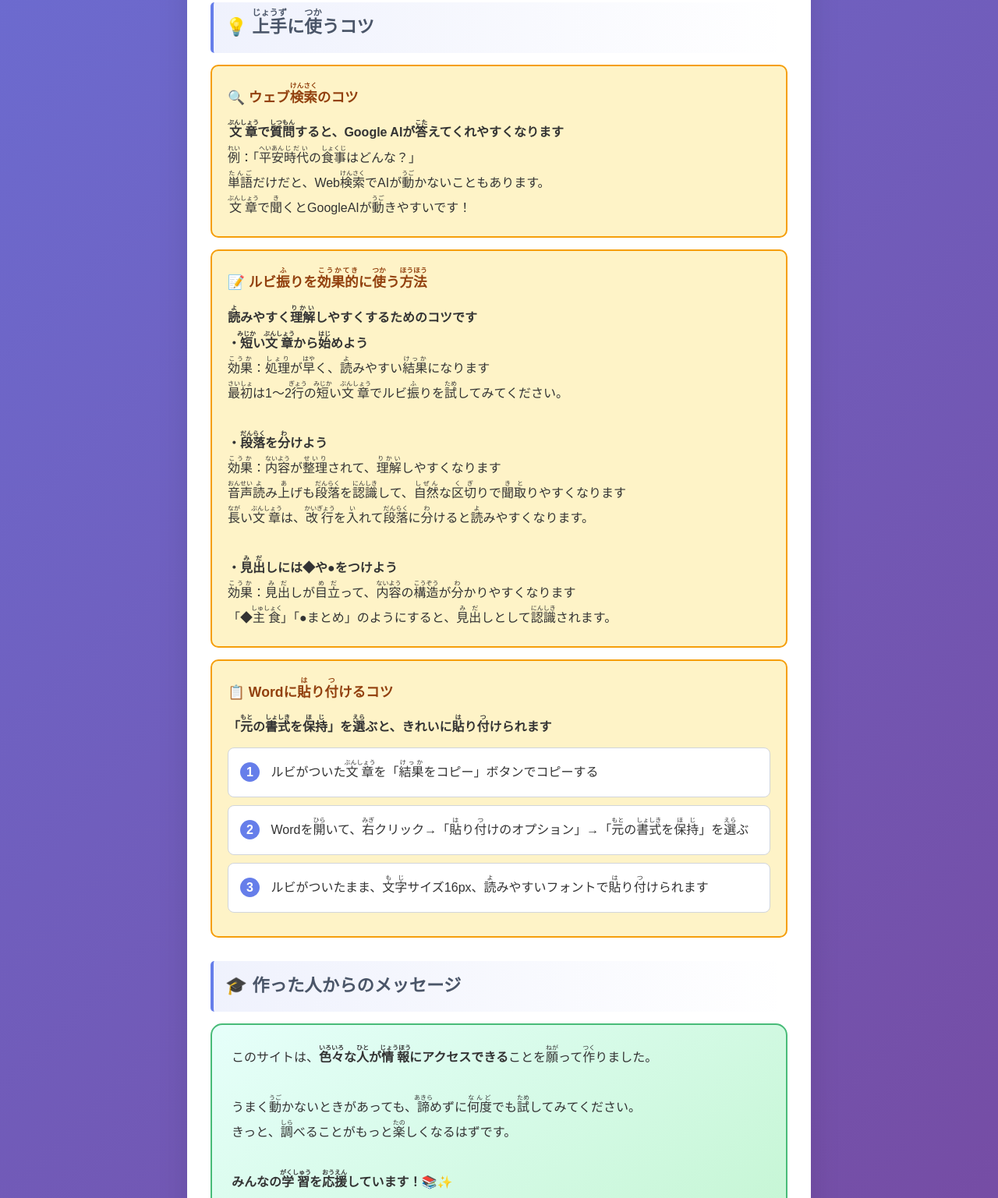
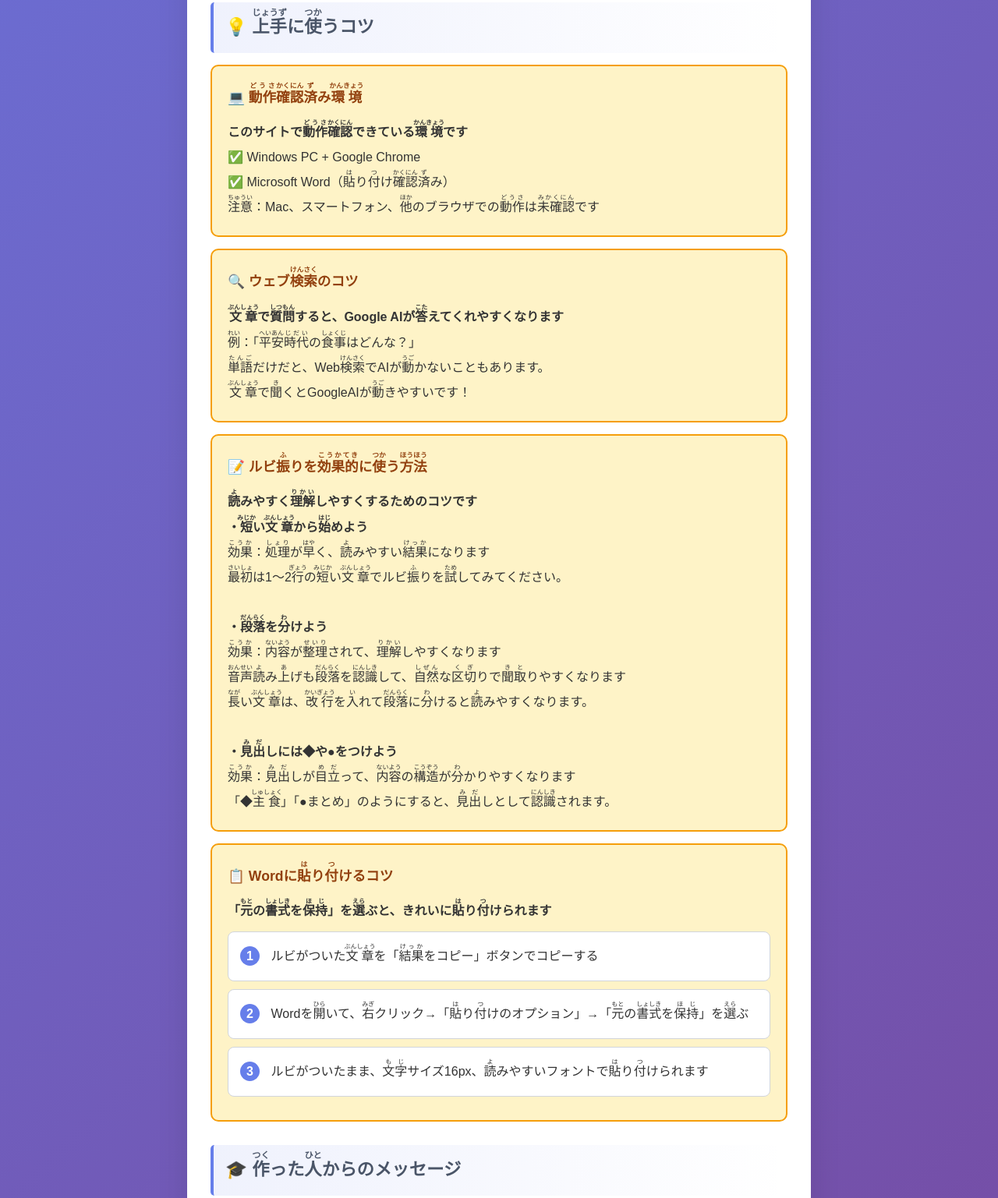
Before and after one commit to ajisaimomo/manabi-no-madoguchi, a website: page public/help.html in a window 1280 px wide. Shown: the part 1836-3373 px from the top of the page at 78% size. Drawn offline with Linux system fonts and the light colour scheme.

Commit message:
ヘルプページ最終調整: 過度な表現を削除してシンプルに

```diff
--- a/public/help.html
+++ b/public/help.html
@@ -251,6 +251,16 @@
         <h2 id="tips"><ruby>💡<rt></rt></ruby> <ruby>上手<rt>じょうず</rt></ruby>に<ruby>使<rt>つか</rt></ruby>うコツ</h2>
 
         <div class="tips-box">
+            <h4><ruby>💻<rt></rt></ruby> <ruby>動作<rt>どうさ</rt></ruby><ruby>確認<rt>かくにん</rt></ruby><ruby>済<rt>ず</rt></ruby>み<ruby>環境<rt>かんきょう</rt></ruby></h4>
+            <p><strong>このサイトで<ruby>動作<rt>どうさ</rt></ruby><ruby>確認<rt>かくにん</rt></ruby>できている<ruby>環境<rt>かんきょう</rt></ruby>です</strong></p>
+            <p>
+                ✅ Windows PC + Google Chrome<br>
+                ✅ Microsoft Word（<ruby>貼<rt>は</rt></ruby>り<ruby>付<rt>つ</ruby>け<ruby>確認<rt>かくにん</rt></ruby><ruby>済<rt>ず</rt></ruby>み）<br>
+                <ruby>注意<rt>ちゅうい</rt></ruby>：Mac、スマートフォン、<ruby>他<rt>ほか</rt></ruby>のブラウザでの<ruby>動作<rt>どうさ</rt></ruby>は<ruby>未確認<rt>みかくにん</rt></ruby>です
+            </p>
+        </div>
+
+        <div class="tips-box">
             <h4><ruby>🔍<rt></rt></ruby> <ruby>ウェブ<rt></rt></ruby><ruby>検索<rt>けんさく</rt></ruby>のコツ</h4>
             <p><strong><ruby>文章<rt>ぶんしょう</rt></ruby>で<ruby>質問<rt>しつもん</rt></ruby>すると、Google AIが<ruby>答<rt>こた</rt></ruby>えてくれやすくなります</strong></p>
             <p>
@@ -296,14 +306,15 @@
             </div>
         </div>
 
-        <h2>🎓 作った人からのメッセージ</h2>
+        <h2><ruby>🎓<rt></rt></ruby> <ruby>作<rt>つく</rt></ruby>った<ruby>人<rt>ひと</rt></ruby>からのメッセージ</h2>
 
         <div class="intro">
             <p>
                 このサイトは、<strong><ruby>色々<rt>いろいろ</rt></ruby>な<ruby>人<rt>ひと</rt></ruby>が<ruby>情報<rt>じょうほう</rt></ruby>にアクセスできる</strong>ことを<ruby>願<rt>ねが</rt></ruby>って<ruby>作<rt>つく</rt></ruby>りました。<br><br>
-                うまく<ruby>動<rt>うご</rt></ruby>かないときがあっても、<ruby>諦<rt>あきら</rt></ruby>めずに<ruby>何度<rt>なんど</rt></ruby>でも<ruby>試<rt>ため</rt></ruby>してみてください。<br>
-                きっと、<ruby>調<rt>しら</rt></ruby>べることがもっと<ruby>楽<rt>たの</rt></ruby>しくなるはずです。<br><br>
-                <strong>みんなの<ruby>学習<rt>がくしゅう</rt></ruby>を<ruby>応援<rt>おうえん</rt></ruby>しています！📚✨</strong>
+
+                <ruby>無料<rt>むりょう</rt></ruby>のサービスを<ruby>使<rt>つか</rt></ruby>っているので、エラーが<ruby>出<rt>で</rt></ruby>ることもあります。<ruby>時間<rt>じかん</rt></ruby>をおいて<ruby>試<rt>ため</rt></ruby>してみてくださいね。<br><br>
+
+                <ruby>調<rt>しら</rt></ruby>べることがもっと<ruby>楽<rt>たの</rt></ruby>しくなったらいいなと<ruby>思<rt>おも</rt></ruby>っています。
             </p>
         </div>
 
```
